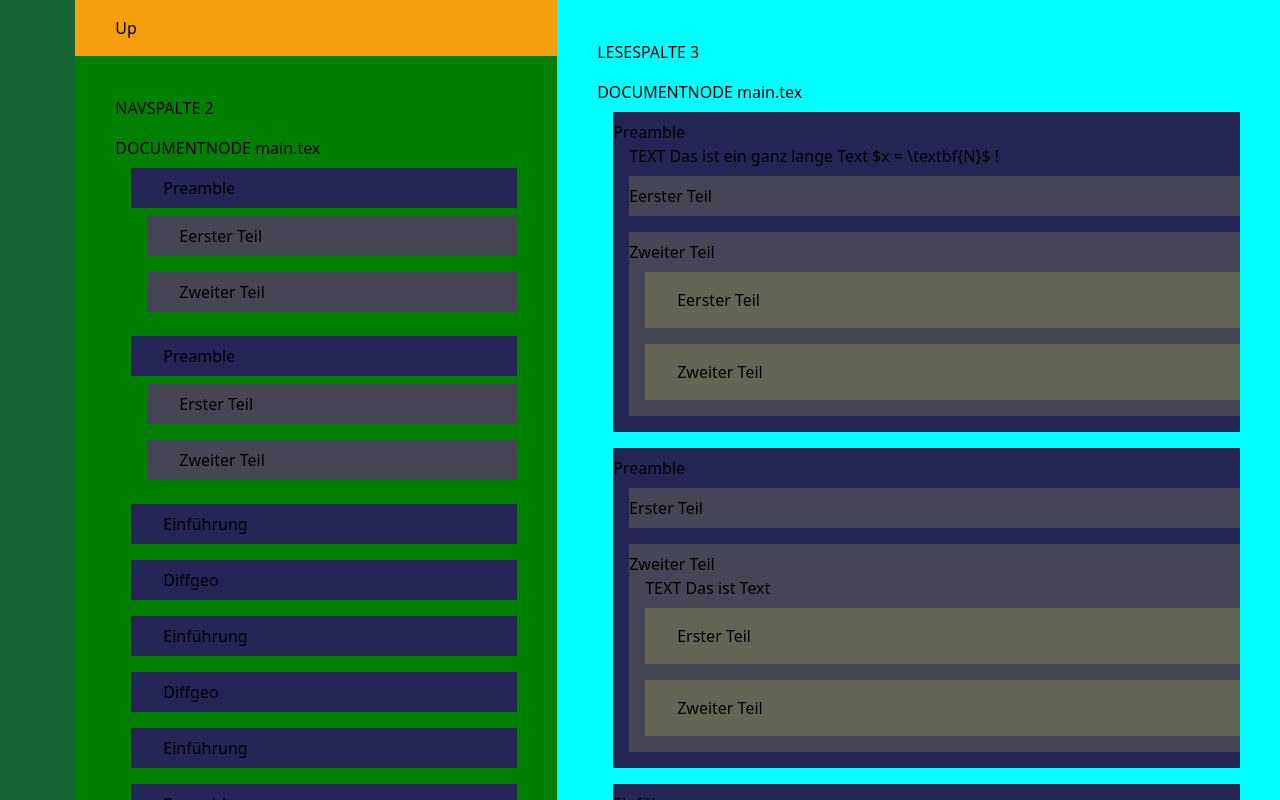
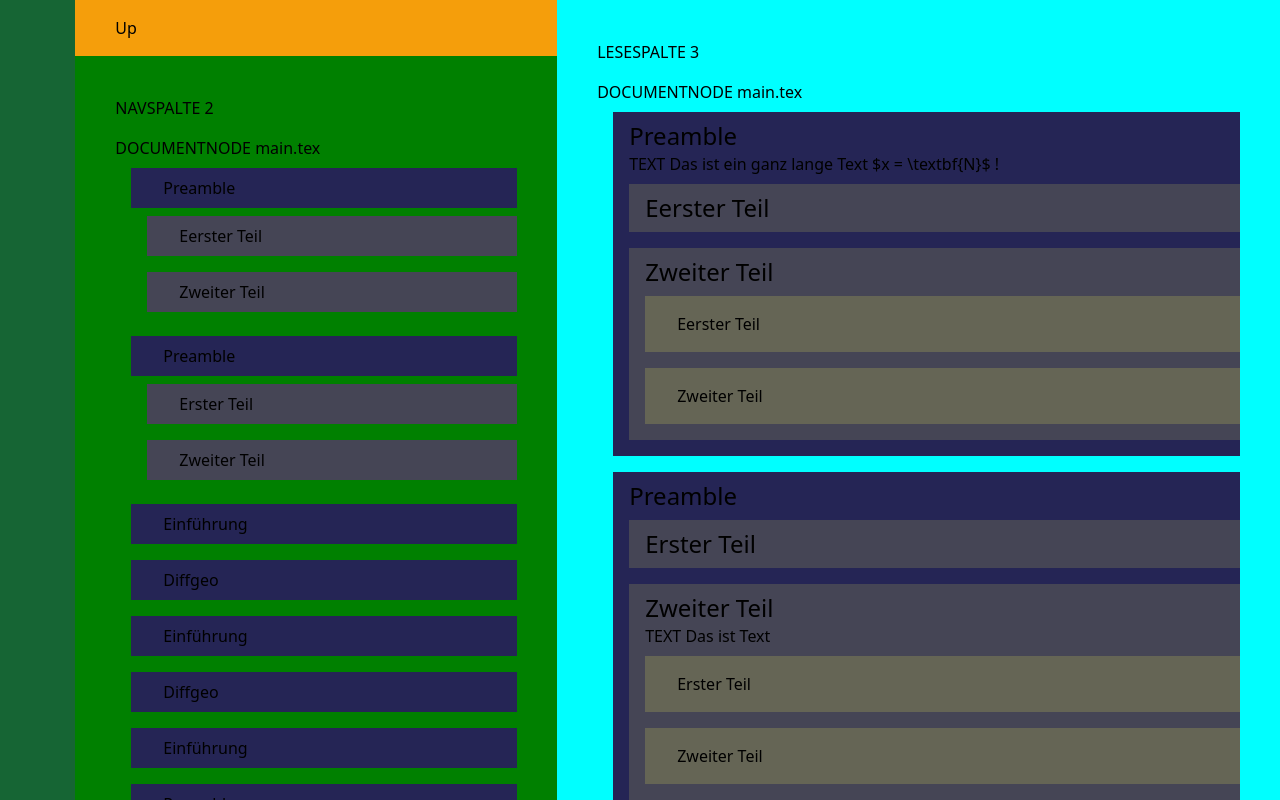
Before and after one commit to PSE-Team-TeXLa/texla-frontend, a SvelteKit app: page /standard_view in a window 1280 px wide. Built offline with nearby package versions, Linux system fonts and the light colour scheme.

Commit message:
Change Heading style

```diff
--- a/package.json
+++ b/package.json
@@ -21,6 +21,7 @@
 		"eslint": "^8.28.0",
 		"eslint-config-prettier": "^8.5.0",
 		"eslint-plugin-svelte": "^2.30.0",
+		"latex.js": "^0.12.6",
 		"postcss": "^8.4.25",
 		"prettier": "^2.8.0",
 		"prettier-plugin-svelte": "^2.10.1",
--- a/src/components/standard_nodes/StandardSegmentNode.svelte
+++ b/src/components/standard_nodes/StandardSegmentNode.svelte
@@ -24,7 +24,7 @@
 {:else}
     <div class="flex flex-col ml-4 my-2 py-2" style="background-color: {color}">
     {#if layerShown < $currentLayer+1}
-        {heading}
+        <h1 class="text-2xl pl-4">{heading}</h1>
         {#each children as node}
             <svelte:component this={node.component.name} {...{...node.component, layerShown: layerShown + 1, isNavColumn}}/>
         {/each}
--- a/src/components/standard_nodes/StandardTextNode.svelte
+++ b/src/components/standard_nodes/StandardTextNode.svelte
@@ -1,11 +1,13 @@
-<script lang="ts">
-    export let text: string;
+<script>
+    export let text;
 
-    export let isNavColumn: boolean;
+    export let isNavColumn;
+
+
 </script>
 
 {#if !isNavColumn}
-<div class="pl-4">
+<div id="text-box" class="pl-4">
     <span>TEXT {text}</span>
 </div>
 
```
Also changed, not shown: 1 other file (tests, documents, lock files or other folders).
